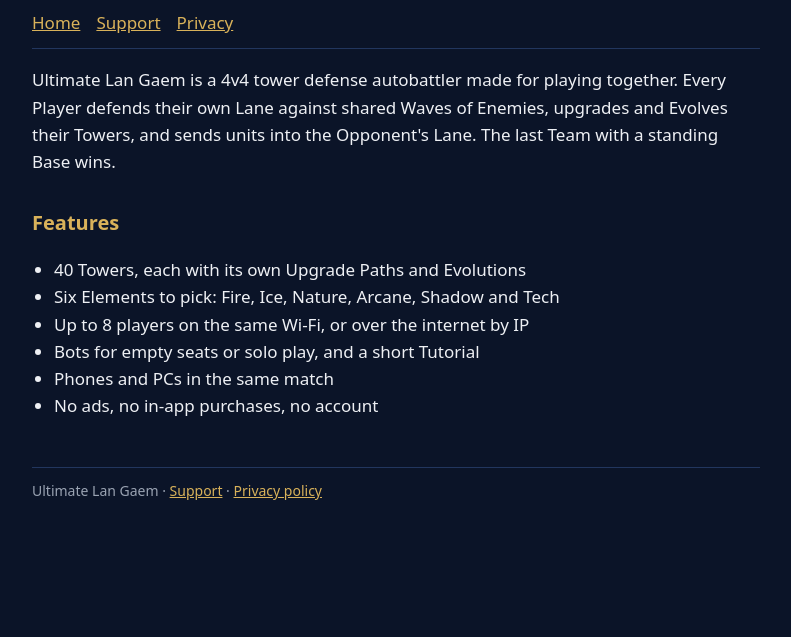
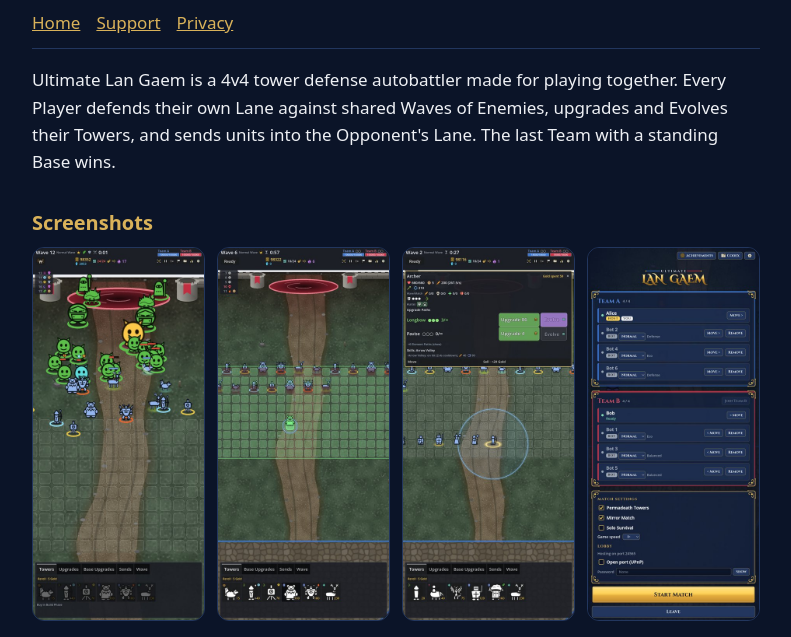
Before and after one commit to apael/ultimate-lan-gaem, a plain HTML site: page index.html in a window 1280 px wide. Shown: the part 126-763 px from the top of the page, without its empty margins (244-1035 px from the left). Drawn offline with Linux system fonts and the light colour scheme.

Commit message:
Home page: screenshots
Co-Authored-By: Claude Opus 5.5 <noreply@anthropic.com>

```diff
--- a/index.html
+++ b/index.html
@@ -12,6 +12,14 @@
 <header><a href="./"><img src="icon.png" alt=""></a><div><h1><a href="./">Ultimate Lan Gaem</a></h1><p class="tag">4v4 tower defense autobattler</p></div></header>
 <nav><a href="./">Home</a><a href="support.html">Support</a><a href="privacy.html">Privacy</a></nav>
 <p>Ultimate Lan Gaem is a 4v4 tower defense autobattler made for playing together. Every Player defends their own Lane against shared Waves of Enemies, upgrades and Evolves their Towers, and sends units into the Opponent's Lane. The last Team with a standing Base wins.</p>
+<h2>Screenshots</h2>
+<div class="shots">
+<a href="shots/01-lane-battle.jpg"><img src="shots/01-lane-battle.jpg" alt="A Wave fight in a Lane" loading="lazy"></a>
+<a href="shots/02-build-towers.jpg"><img src="shots/02-build-towers.jpg" alt="Placing Towers from the build bar" loading="lazy"></a>
+<a href="shots/03-tower-upgrade-evolve.jpg"><img src="shots/03-tower-upgrade-evolve.jpg" alt="Upgrading and Evolving a Tower" loading="lazy"></a>
+<a href="shots/04-lan-lobby.jpg"><img src="shots/04-lan-lobby.jpg" alt="A 4v4 lobby with Bots" loading="lazy"></a>
+<a href="shots/05-victory.jpg"><img src="shots/05-victory.jpg" alt="The Victory screen" loading="lazy"></a>
+</div>
 <h2>Features</h2>
 <ul>
 <li>40 Towers, each with its own Upgrade Paths and Evolutions</li>
```
Also changed, not shown: shots/01-lane-battle.jpg (added), shots/02-build-towers.jpg (added), shots/03-tower-upgrade-evolve.jpg (added), shots/04-lan-lobby.jpg (added), shots/05-victory.jpg (added).
